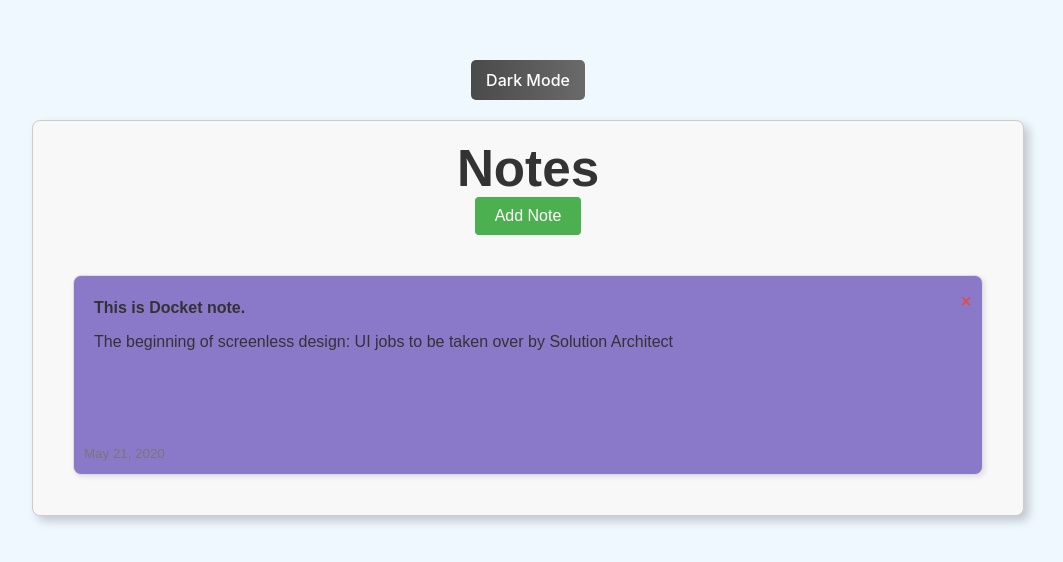
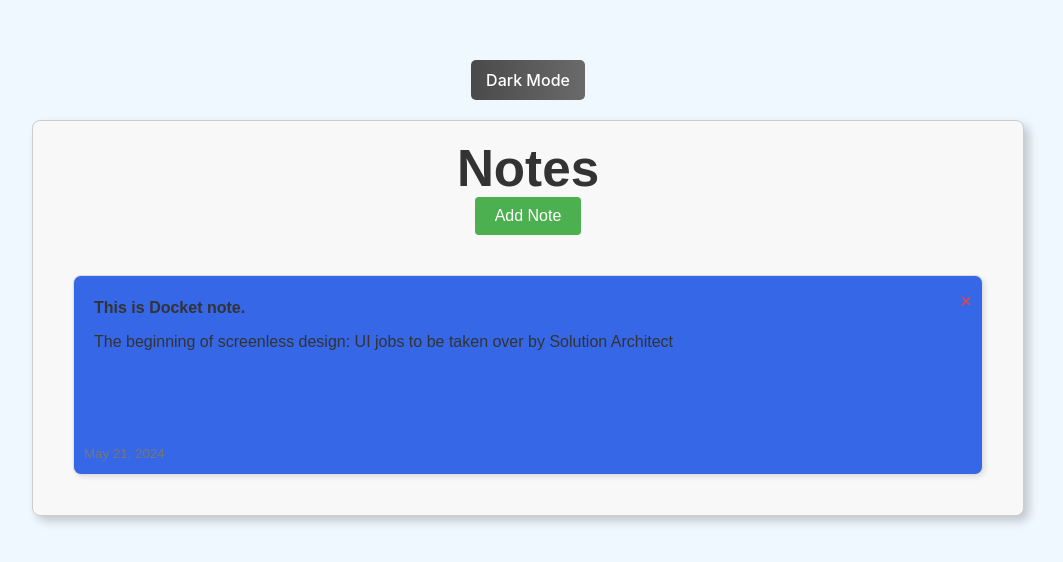
Before and after one commit to Rohans17we/React-Basics, a React (Vite) app: page / in a window 1280 px wide. Shown: the part 102-664 px from the top of the page, without its empty margins (112-1175 px from the left). Built offline with nearby package versions, Linux system fonts and the light colour scheme.

Commit message:
Updated Notes Component for DarkMode

```diff
--- a/src/App.css
+++ b/src/App.css
@@ -6,7 +6,7 @@
 
 .app {
   width: 100vw;
-  height: 100vh;
+  height: auto;
   display: flex;
   flex-direction: column;
   justify-content: center;
--- a/src/components/Notes/Notes.css
+++ b/src/components/Notes/Notes.css
@@ -58,8 +58,8 @@
     background-color: #fff; /* Light mode card background */
 }
 
-.notes-container.dark-mode .note-card {
-    background-color: #444; /* Dark mode card background */
+.dark-mode .notes-container .note-card {
+    background: linear-gradient(to right, #484848, #2c3e50)!important ;/* Dark mode card background */
     border-color: #555;
     box-shadow: 2px 2px 5px rgba(0, 0, 0, 0.3);
 }
@@ -69,7 +69,7 @@
     margin-bottom: 10px;
 }
 
-.notes-container.dark-mode .note-title {
+.dark-mode  .notes-container .note-title {
     color: #ddd;
 }
 
@@ -86,8 +86,9 @@
     left: 10px;
 }
 
-.notes-container.dark-mode .note-date {
-    color: #999;
+
+.dark-mode .notes-container .note-date {
+    color: wheat;
 }
 
 .remove-icon {
@@ -99,6 +100,6 @@
     font-size: 20px;
 }
 
-.notes-container.dark-mode .remove-icon {
+.dark-mode .notes-container .remove-icon {
     color: #f00; /* Adjust as needed */
 }
--- a/src/components/Notes/Notes.jsx
+++ b/src/components/Notes/Notes.jsx
@@ -9,13 +9,12 @@ const Notes = () => {
             id: 1,
             title: "This is Docket note.",
             content: "The beginning of screenless design: UI jobs to be taken over by Solution Architect",
-            date: "May 21, 2020",
-            color: getRandomColor()
+            date: "May 21, 2024",
         },
         // Add more initial notes here if you like
     ]);
 
-    const [darkMode, setDarkMode] = useState(false);
+    const [darkMode, setDarkMode] = useState(false); // Local state for dark mode
 
     useEffect(() => {
         if (darkMode) {
@@ -30,19 +29,20 @@ const Notes = () => {
         const content = prompt("Enter note content:");
 
         if (title && content) {
+            const newNote = {
+                id: Date.now(),
+                title,
+                content,
+                date: new Date().toLocaleDateString()
+            };
+
+
             setNotes([
                 ...notes,
-                {
-                    id: Date.now(),
-                    title,
-                    content,
-                    date: new Date().toLocaleDateString(),
-                    color: getRandomColor()
-                }
+                newNote
             ]);
         }
     };
-
     const handleRemoveNote = (id) => {
         setNotes(notes.filter((note) => note.id !== id));
     };
@@ -54,14 +54,15 @@ const Notes = () => {
         return `rgba(${r}, ${g}, ${b}, 0.8)`;
     }
 
+
     return (
         <div className="notes-container">
             <h1>Notes</h1>
-            {/* <DarkModeButton setDarkMode={setDarkMode} darkMode={darkMode} /> */}
+
             <button onClick={handleAddNote}>Add Note</button>
             <div className="notes-grid">
                 {notes.map((note) => (
-                    <div key={note.id} className="note-card" style={{ backgroundColor: note.color }}>
+                   <div key={note.id} className="note-card" style={{ backgroundColor: getRandomColor() }}>
                         <div className="note-title">{note.title}</div>
                         <div className="note-content">{note.content}</div>
                         <div className="note-date">{note.date}</div>
```
